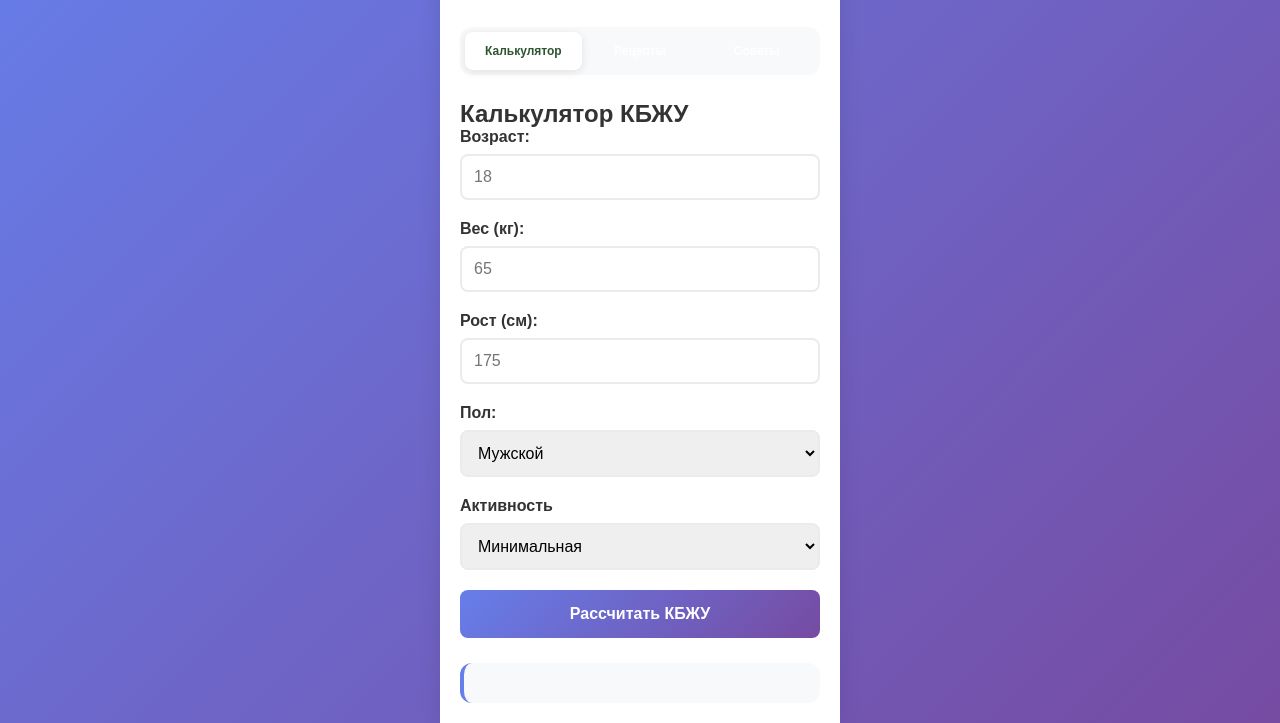
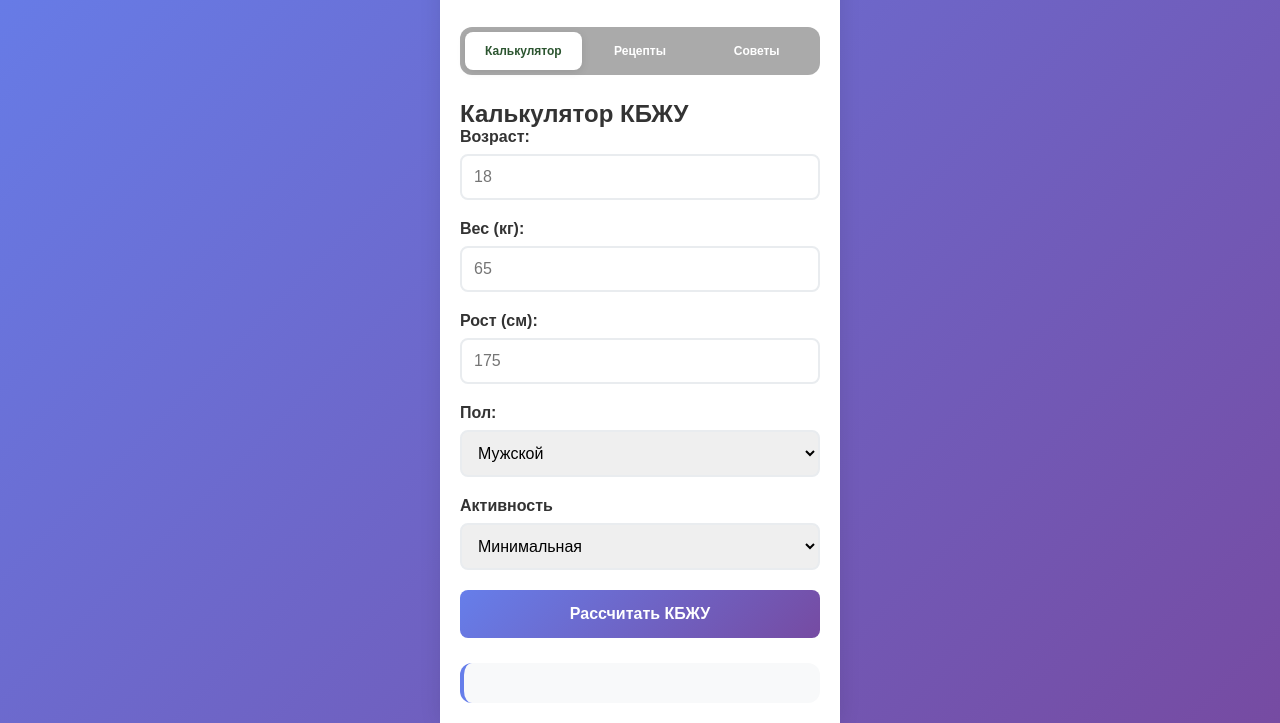
Before and after one commit to mnnsad/healthy-nutrition-tma, a plain HTML site: page index.html in a window 1280 px wide. Shown: the part 115-838 px from the top of the page. Drawn offline with Linux system fonts and the light colour scheme.

Commit message:
style.css

```diff
--- a/style.css
+++ b/style.css
@@ -41,7 +41,7 @@ header p {
 /* Табы */
 .tabs {
     display: flex;
-    background: #f8f9fa;
+    background: #aaaaaa;
     border-radius: 12px;
     padding: 5px;
     margin-bottom: 25px;
```
